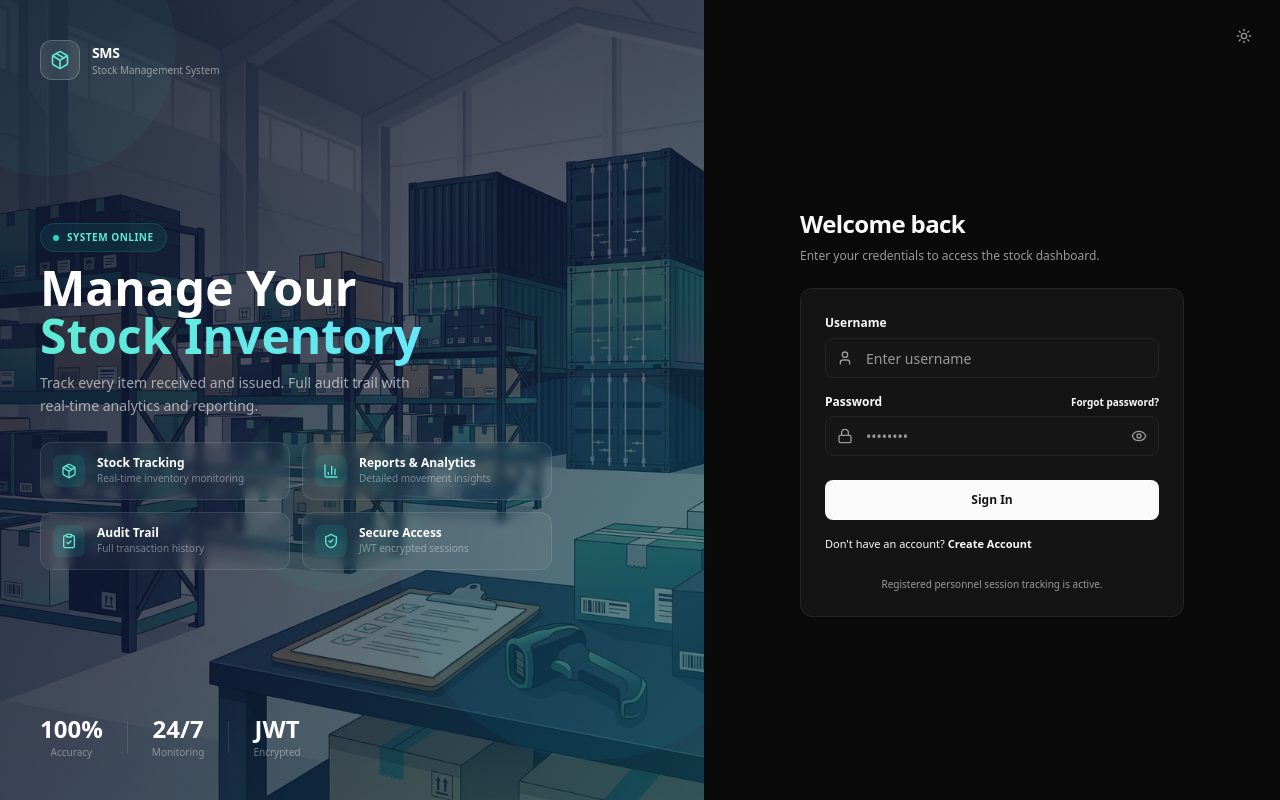
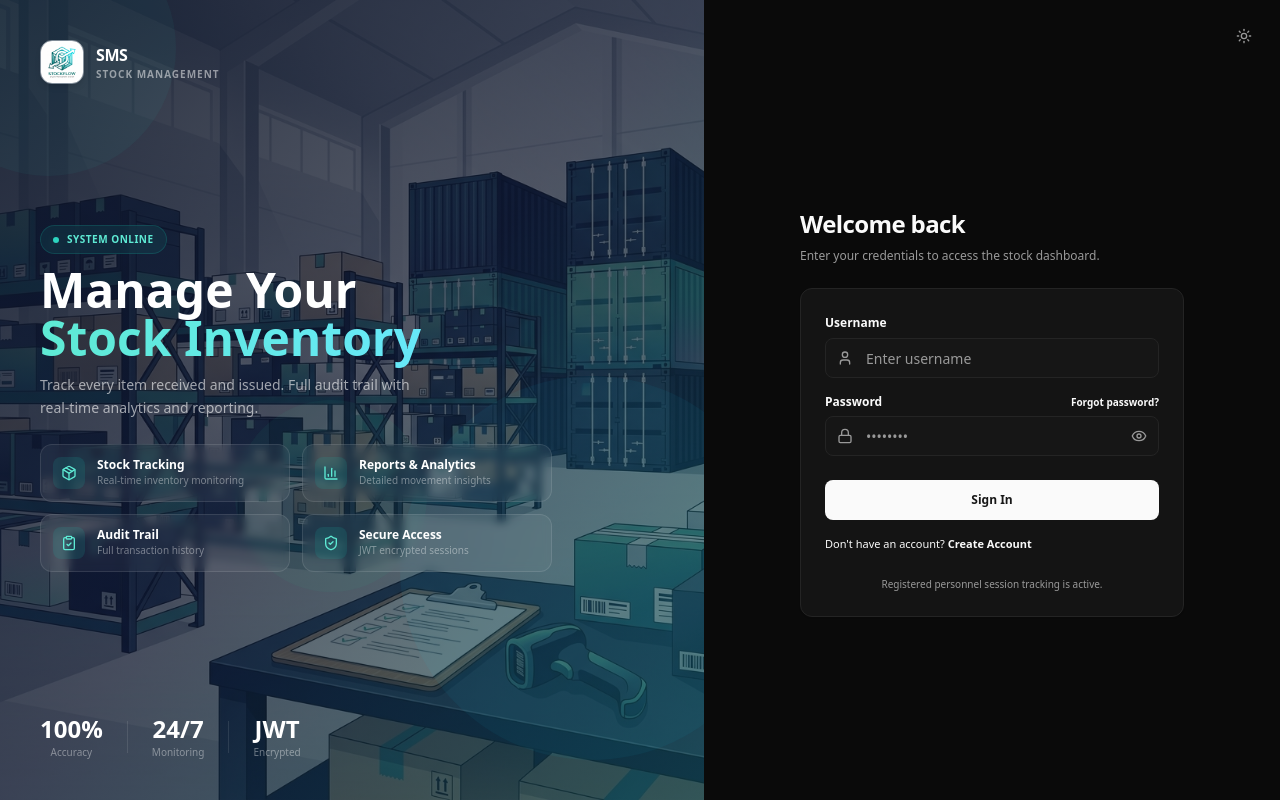
Before and after one commit to theodevrwanda/istcok, a React (Vite) app in the folder Front-end/: page / in a window 1280 px wide. Built offline with nearby package versions, Linux system fonts and the light colour scheme.

Commit message:
feat: replace icon placeholder with SMS logo in Login page branding

```diff
--- a/Front-end/src/pages/Login.tsx
+++ b/Front-end/src/pages/Login.tsx
@@ -126,14 +126,16 @@ const Login = () => {
 
         {/* Content over image */}
         <div className="relative z-10 flex flex-col justify-between p-10 w-full">
-          {/* Top branding */}
+          {/* Top: Logo */}
           <div className="flex items-center gap-3">
-            <div className="w-10 h-10 rounded-xl bg-white/10 backdrop-blur-sm border border-white/20 flex items-center justify-center">
-              <Package className="h-5 w-5 text-teal-300" />
-            </div>
+            <img
+              src="/sms-logo.png"
+              alt="SMS Logo"
+              className="w-11 h-11 rounded-xl object-cover shadow-md border border-slate-200/50"
+            />
             <div>
-              <h2 className="text-white font-black text-sm tracking-tight">SMS</h2>
-              <p className="text-white/50 text-[10px] font-medium">Stock Management System</p>
+              <h2 className="text-white font-black text-base tracking-tight">SMS</h2>
+              <p className="text-white/50 text-[10px] font-semibold uppercase tracking-widest">Stock Management</p>
             </div>
           </div>
 
@@ -199,17 +201,17 @@ const Login = () => {
       {/* RIGHT SIDE — Login Form */}
       <div className="w-full lg:w-[45%] flex items-center justify-center p-6 sm:p-10">
         <div className="w-full max-w-sm space-y-6">
-          {/* Mobile-only branding */}
+          {/* Mobile branding */}
           <div className="text-center space-y-4 lg:hidden">
             <div className="flex justify-center">
-              <div className="w-16 h-16 rounded-2xl bg-gradient-to-br from-teal-500 to-cyan-600 flex items-center justify-center shadow-lg">
-                <Package className="h-8 w-8 text-white" />
-              </div>
+              <img
+                src="/sms-logo.png"
+                alt="SMS Logo"
+                className="w-16 h-16 rounded-2xl object-cover shadow-lg border border-slate-200/50"
+              />
             </div>
-            <div>
-              <h1 className="text-2xl font-black text-foreground tracking-tight">Stock Management System</h1>
-              <p className="text-xs text-muted-foreground mt-1">Sign in to manage your inventory</p>
-            </div>
+            <h1 className="text-2xl font-black text-slate-900 tracking-tight">Stock Management System</h1>
+            <p className="text-slate-500 text-xs">Sign in to manage your inventory</p>
           </div>
 
           {/* Desktop heading */}
```
Also changed, not shown: Front-end/public/sms-logo.png (added).
